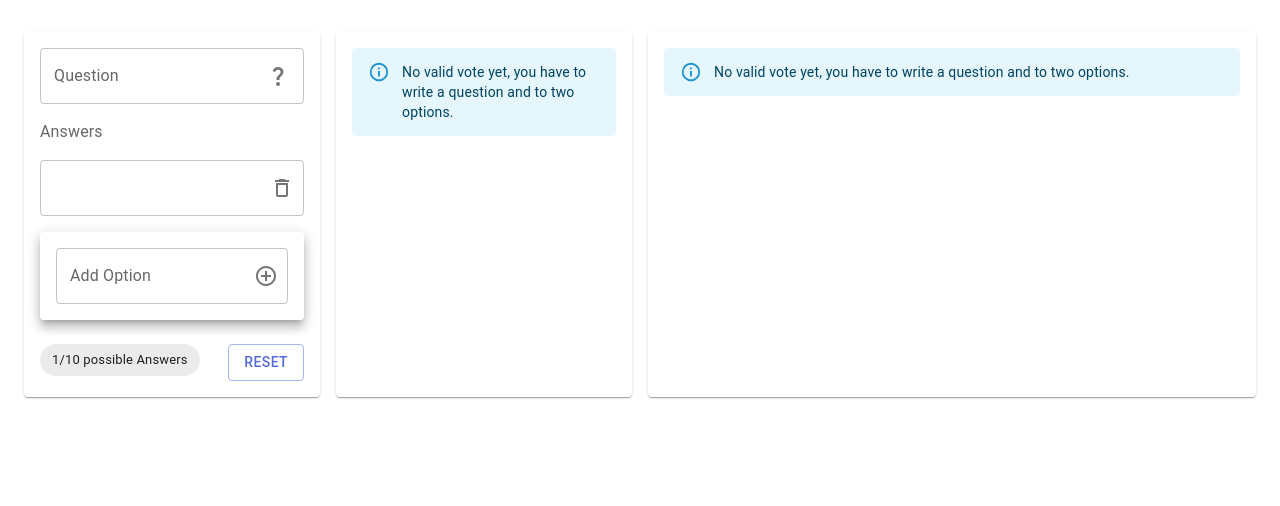
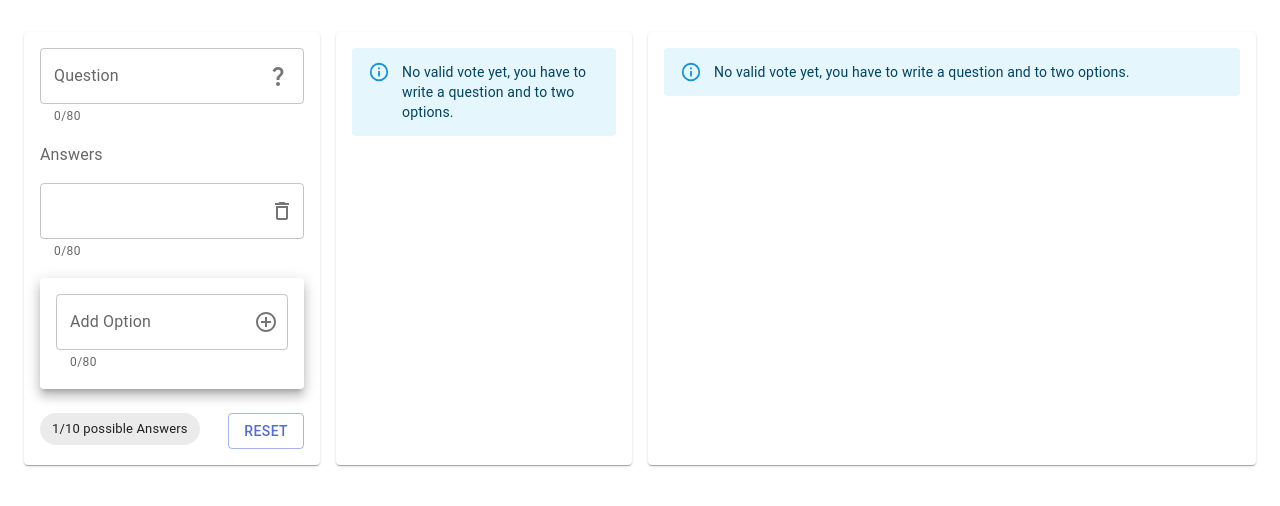
Before and after one commit to ahakem/single-page-poll, a React (Create React App) app: page / in a window 1280 px wide. Both pictures are taken after a click on the button 266 px from the left and 204 px from the top of the page. Shown: the top 506 px of the page. Built offline with nearby package versions, Linux system fonts and the light colour scheme.

Commit message:
disable input when reach 80

```diff
--- /dev/null
+++ b/src/components/poll/AddOption.js
@@ -0,0 +1,53 @@
+import React, { useState } from 'react'
+import {
+  InputAdornment,
+  IconButton,
+  Box,
+  TextField,
+  Paper,
+} from '@mui/material';
+
+import AddCircleOutlineIcon from '@mui/icons-material/AddCircleOutline';
+export default function AddOption(props) {
+  const {
+    onAddOption,
+  } = props
+  const [value, setValue] = useState("")
+  const onHandleChange = (e) =>{
+    setValue(e.target.value)
+  }
+  const passOption = () => {
+    onAddOption(value)
+    setValue("")
+  }
+
+  return (
+        <Paper elevation={8}>
+          <Box p={2} mt={2}>
+            <TextField
+              fullWidth
+              value={value}
+              onChange={onHandleChange}
+              label="Add Option"
+              helperText={`${value.length}/80`}
+              disabled={value.length === 80}
+              InputProps={{
+                endAdornment: (
+                  <InputAdornment position="end">
+                    <IconButton
+                      onClick={passOption}
+                      onMouseDown={passOption}
+                      edge="end"
+                    >
+                      <AddCircleOutlineIcon />
+                    </IconButton>
+                  </InputAdornment>
+                ),
+              }}
+            />
+
+          </Box>
+        </Paper>
+
+  )
+}
--- a/src/components/poll/CreatePoll.js
+++ b/src/components/poll/CreatePoll.js
@@ -5,14 +5,12 @@ import {
   Box,
   TextField,
   Typography,
-  Paper,
   Chip,
   Button
 } from '@mui/material';
 import QuestionMarkIcon from '@mui/icons-material/QuestionMark';
 import DeleteOutlineIcon from '@mui/icons-material/DeleteOutline';
-import AddCircleOutlineIcon from '@mui/icons-material/AddCircleOutline';
-
+import AddOption from './AddOption';
 export default function CreatePoll(props) {
   const {
     onQuestionChange,
@@ -23,11 +21,6 @@ export default function CreatePoll(props) {
     onResetData
   } = props
 
-  const OptionRef = useRef(null)
-  const passOption = () => {
-    onAddOption(OptionRef.current.value)
-    OptionRef.current.value = null
-  }
 
   return (
     <>
@@ -35,6 +28,8 @@ export default function CreatePoll(props) {
         label="Question"
         value={state.question}
         onChange={onQuestionChange}
+        helperText={`${state.question.length}/80`}
+        disabled={state.question.length === 80}
         fullWidth
         InputProps={{
           endAdornment: (
@@ -52,6 +47,8 @@ export default function CreatePoll(props) {
               value={state.options[id].text}
               onChange={(e) => onOptionChange(e, id)}
               fullWidth
+              helperText={`${state.options[id].text.length}/80`}
+              disabled={state.options[id].text.length === 80}
               InputProps={{
                 endAdornment: (
                   <InputAdornment position="end">
@@ -72,29 +69,7 @@ export default function CreatePoll(props) {
         }
       </Box>
       {Object.keys(state.options).length < 10 &&
-        <Paper elevation={8}>
-          <Box p={2} mt={2}>
-            <TextField
-              fullWidth
-              label="Add Option"
-              inputRef={OptionRef}
-              InputProps={{
-                endAdornment: (
-                  <InputAdornment position="end">
-                    <IconButton
-                      onClick={passOption}
-                      onMouseDown={passOption}
-                      edge="end"
-                    >
-                      <AddCircleOutlineIcon />
-                    </IconButton>
-                  </InputAdornment>
-                ),
-              }}
-            />
-
-          </Box>
-        </Paper>
+        <AddOption onAddOption={onAddOption} />
       }
       <Box mt={3} sx={{ display: 'flex', justifyContent: 'space-between' }}>
         <Chip label={`${Object.keys(state.options).length}/10 possible Answers`} />
--- a/src/hooks/usePoll.js
+++ b/src/hooks/usePoll.js
@@ -26,6 +26,7 @@ const usePoll = () => {
     })
   }
   const onAddOption = (value) => {
+
     setState({
       ...state,
       options: {
@@ -33,10 +34,11 @@ const usePoll = () => {
         [Date.now()]: {
           text: value,
           votes: 0,
-          color:getRandomColor()
+          color: getRandomColor()
         }
       }
     })
+
   }
   const onDeleteOption = (id) => {
     const cloneOptions = { ...state.options }
```
